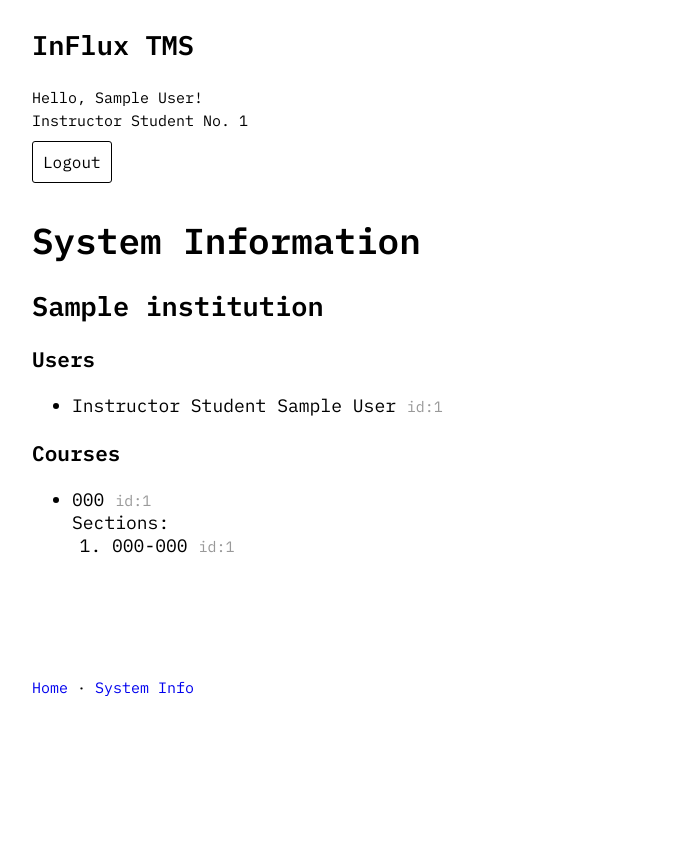
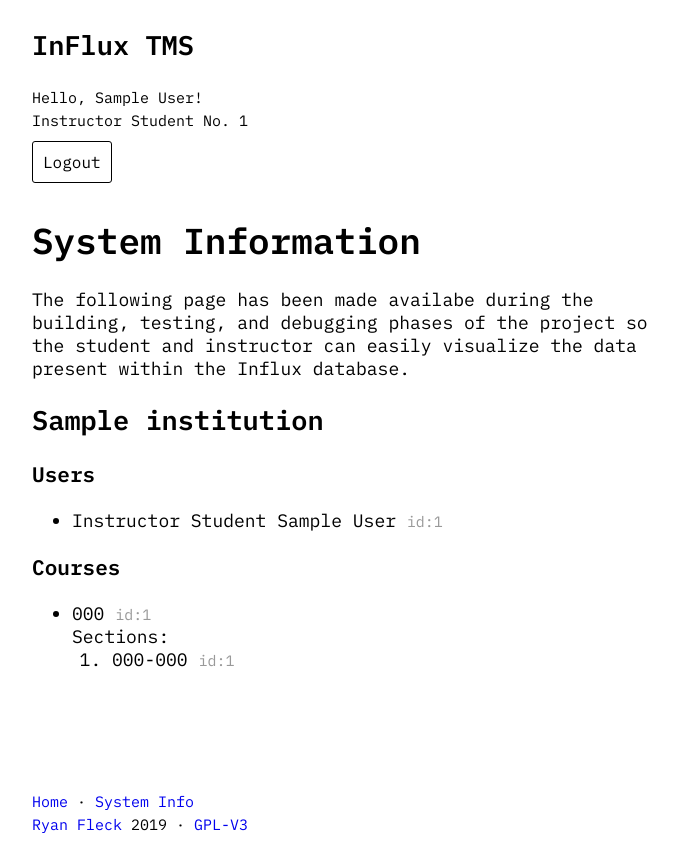
Before and after one commit to RyanFleck/Influx, a Django app: page /tms/info/ in a window 1280 px wide. Shown: the whole page, without its empty margins (293-971 px from the left). Before the commit the page ends 696 px from the top, so only its background shows below. Run offline with Django 3.2, Linux system fonts and the light colour scheme; a user stored in the database is signed in; tables that the repository leaves empty hold one stand-in row (values such as "Sample post"); parts of the project's set-up code (start-up, migrations or seed data) failed here and were passed over.

Commit message:
Visual tweaks.

```diff
--- a/influx_tms/static/tms/style.css
+++ b/influx_tms/static/tms/style.css
@@ -50,6 +50,7 @@ small.id {
 
 footer {
     padding-top: 3em;
+    padding-bottom: 1em;
 }
 
 footer a {
--- a/influx_tms/templates/tms/base.html
+++ b/influx_tms/templates/tms/base.html
@@ -19,8 +19,8 @@
     <link rel='icon' href="{% static 'tms/favicon.ico' %}" type='image/x-icon' />
 
     <!-- Fonts and CSS -->
+    <link rel="stylesheet" type="text/css" href="{% static 'tms/style.css' %}">
     <link href="https://fonts.googleapis.com/css?family=IBM+Plex+Mono:400,400i,600" rel="stylesheet">
-    <link rel="stylesheet" type="text/css" href="{% static 'tms/style.css' %}">
 </head>
 
 <body>
@@ -33,8 +33,8 @@
             Hello, {{ user.first_and_given_name }}!
             <br>
             {% if user.instructor %}Instructor{% endif %}
-            {% if user.student %}Student No.{% endif %}
-            {{ user.user_id}}
+            {% if user.student %}Student{% endif %}
+            No. {{ user.user_id}}
 
             <form id="logoutform" method="POST" action="{% url 'tms:logout' %}">
                 {% csrf_token %}
@@ -55,6 +55,9 @@
         <small>
             <a href="{% url 'tms:landing' %}">Home</a> &middot;
             <a href="{% url 'tms:info' %}">System Info</a>
+            <br>
+            <a target="_blank" href="https://ryanfleck.ca" rel="nofollow">Ryan Fleck</a> 2019 &middot; <a href="https://www.gnu.org/licenses/gpl-3.0.en.html" target="_blank" rel="nofollow">GPL-V3</a>
+
         </small>
     </footer>
 </body>
--- a/influx_tms/templates/tms/info.html
+++ b/influx_tms/templates/tms/info.html
@@ -2,6 +2,8 @@
 {% block main %}
 
 <h1>System Information</h1>
+
+<p>The following page has been made availabe during the building, testing, and debugging phases of the project so the student and instructor can easily visualize the data present within the Influx database.</p>
 
 {% for insta in institutions %}
 <h2>{{ insta.name }}</h2>
--- a/influx_tms/templates/tms/landing.html
+++ b/influx_tms/templates/tms/landing.html
@@ -1,7 +1,11 @@
 {% extends "tms/base.html" %}
 {% block main %}
 
-<h1>Home</h1>
+<h1>
+    {% if user.instructor %}Instructor{% endif %}
+    {% if user.student %}Student{% endif %}
+    Homepage
+</h1>
 
 <p>Welcome to the homepage for the InFlux TMS.</p>
 
```
